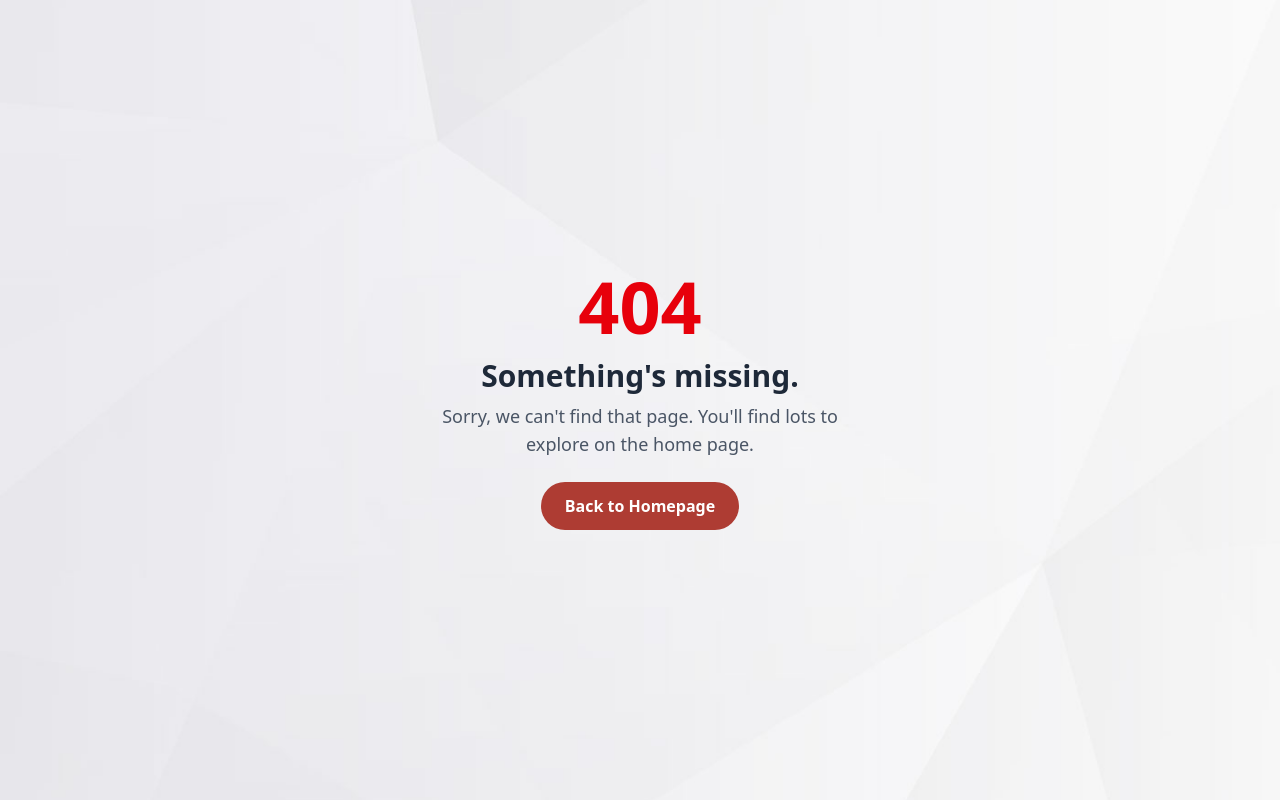
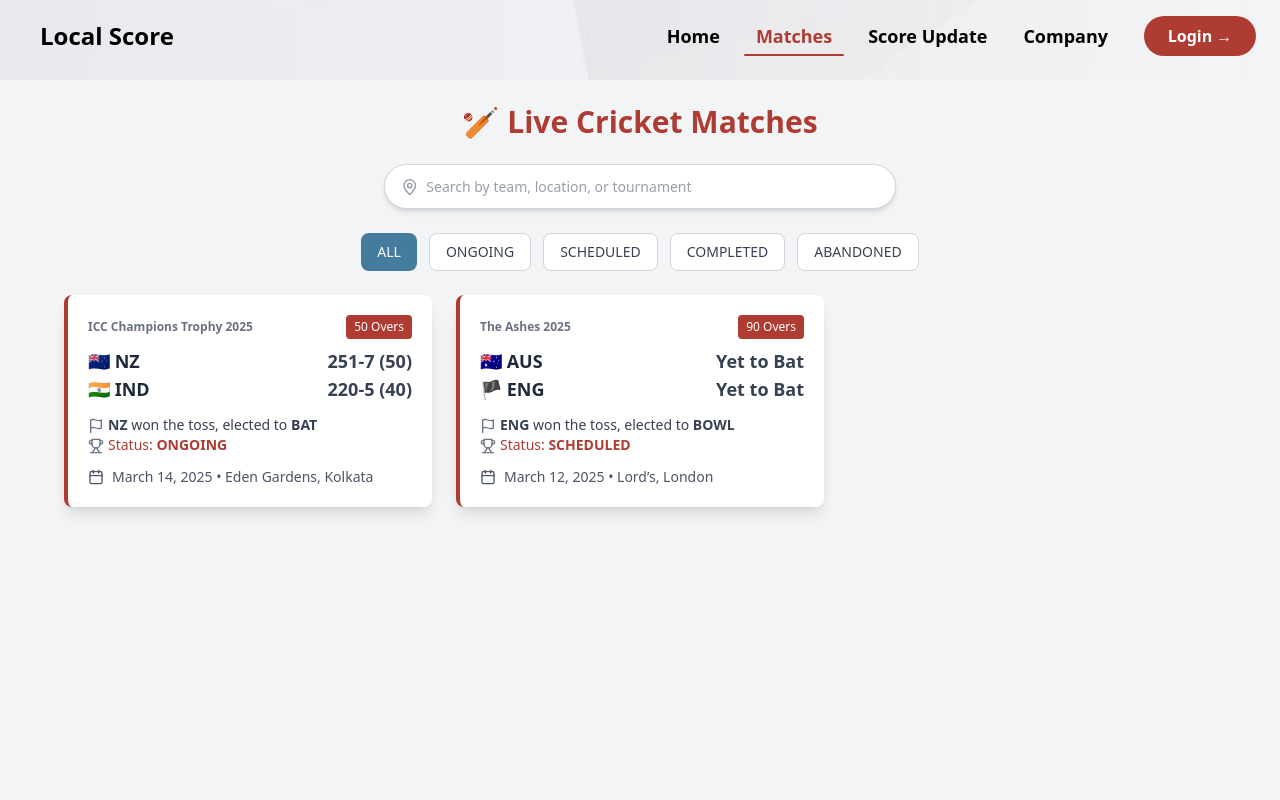
Before and after one commit to AkulaVishnuVardhanReddy/local-score-frontend, a React (Vite) app: page /matches in a window 1280 px wide. Before the commit this address had no page. Shown: the top 800 px of the page. Built offline with nearby package versions, Linux system fonts and the light colour scheme; a web font is replaced by a local one.

Commit message:
Maches Visible

```diff
--- a/src/App.jsx
+++ b/src/App.jsx
@@ -5,6 +5,8 @@ import HomeLayout from "./Components/Layouts/HomeLayout";
 import OtpVerification from "./Components/Authentication/OtpVerification";
 import HeroSection from "./Components/HeroSection";
 import PageNotFound from "./Components/PageNotFound";
+import Matches from "./Components/Feautures/Matches";
+import UpdateScore from "./Components/Feautures/UpdateScore";
 
 function App() {
   return (
@@ -16,7 +18,8 @@ function App() {
           <Route path="login" element={<LoginForm />} />
           <Route path="register" element={<RegistrationForm />} />
           <Route path="verify-email" element={<OtpVerification />} />
-
+          <Route path="matches" element={<Matches />} />
+          <Route path="score-update" element={<UpdateScore />} />
         </Route>
         <Route path="*" element={<PageNotFound />} />
       </Routes>
--- /dev/null
+++ b/src/Components/Feautures/Matches.jsx
@@ -0,0 +1,151 @@
+import React, { useState } from "react";
+import { MapPin, Calendar, Trophy, Flag } from "lucide-react";
+
+const Matches = () => {
+  const [searchQuery, setSearchQuery] = useState("");
+  const matches = [
+    {
+      name: "Final • ICC Champions Trophy, 2025",
+      matchDate: "March 14, 2025",
+      totalOvers: 50,
+      targetRuns: 252,
+      targetOvers: 50,
+      superOver: false,
+      tossDecision: "BAT",
+      matchStatus: "ONGOING",
+      tournament: "ICC Champions Trophy 2025",
+      team1: { name: "NZ", score: "251-7 (50)", flag: "🇳🇿" },
+      team2: { name: "IND", score: "220-5 (40)", flag: "🇮🇳" },
+      tossWinner: "NZ",
+      matchWinner: null,
+      playerOfMatch: null,
+      location: "Eden Gardens, Kolkata",
+    },
+    {
+      name: "1st Test • The Ashes, 2025",
+      matchDate: "March 12, 2025",
+      totalOvers: 90,
+      targetRuns: null,
+      targetOvers: null,
+      superOver: false,
+      tossDecision: "BOWL",
+      matchStatus: "SCHEDULED",
+      tournament: "The Ashes 2025",
+      team1: { name: "AUS", flag: "🇦🇺" },
+      team2: { name: "ENG", flag: "🏴" },
+      tossWinner: "ENG",
+      matchWinner: null,
+      playerOfMatch: null,
+      location: "Lord’s, London",
+    },
+  ];
+
+  const categories = ["ALL", "ONGOING", "SCHEDULED", "COMPLETED", "ABANDONED"];
+  const [selectedCategory, setSelectedCategory] = useState("ALL");
+
+  const filteredMatches = matches.filter(
+    (match) =>
+      (selectedCategory === "ALL" || match.matchStatus === selectedCategory) &&
+      (match.location.toLowerCase().includes(searchQuery.toLowerCase()) ||
+        match.team1.name.toLowerCase().includes(searchQuery.toLowerCase()) ||
+        match.team2.name.toLowerCase().includes(searchQuery.toLowerCase()) ||
+        match.tournament.toLowerCase().includes(searchQuery.toLowerCase()))
+  );
+
+  return (
+    <div className="bg-gray-100 min-h-screen p-6 flex flex-col items-center">
+      <h1 className="text-center text-3xl font-bold text-[#ae3c33] mb-6">
+        🏏 Live Cricket Matches
+      </h1>
+
+      {/* Search Bar */}
+      <div className="w-full max-w-lg flex items-center bg-white border border-gray-300 rounded-full overflow-hidden shadow-md focus-within:shadow-lg transition-all duration-300 min-h-[45px] mb-6 px-4">
+        <MapPin className="text-gray-400" size={18} />
+        <input
+          type="text"
+          placeholder="Search by team, location, or tournament"
+          className="w-full pl-2 py-2 text-sm text-gray-700 border-none focus:outline-none focus:ring-0"
+          value={searchQuery}
+          onChange={(e) => setSearchQuery(e.target.value)}
+        />
+      </div>
+
+      {/* Category Buttons */}
+      <div className="flex flex-wrap justify-center gap-3 mb-6">
+        {categories.map((category) => (
+          <button
+            key={category}
+            className={`px-4 py-2 text-sm font-medium rounded-lg transition-all duration-300 ${
+              selectedCategory === category
+                ? "bg-[#457b9d] text-white"
+                : "bg-white border border-gray-300 text-gray-700 hover:bg-[#a8dadc] hover:text-black"
+            }`}
+            onClick={() => setSelectedCategory(category)}
+          >
+            {category}
+          </button>
+        ))}
+      </div>
+
+      {/* Matches Grid */}
+      <div className="w-full max-w-6xl grid grid-cols-1 sm:grid-cols-2 lg:grid-cols-3 gap-6">
+        {filteredMatches.length > 0 ? (
+          filteredMatches.map((match, index) => (
+            <div
+              key={index}
+              className="bg-white shadow-lg rounded-lg p-5 transition-transform duration-300 transform hover:-translate-y-2 border-l-4 border-[#ae3c33]"
+            >
+              <div className="flex justify-between items-center mb-2">
+                <span className="text-xs font-semibold text-gray-500">
+                  {match.tournament}
+                </span>
+                <span className="text-xs bg-[#ae3c33] text-white px-2 py-1 rounded">
+                  {match.totalOvers ? `${match.totalOvers} Overs` : "Test Match"}
+                </span>
+              </div>
+
+              <div className="text-lg font-semibold text-gray-800">
+                <div className="flex justify-between items-center">
+                  <span>
+                    {match.team1.flag} {match.team1.name}
+                  </span>
+                  <span className="text-gray-700">{match.team1.score || "Yet to Bat"}</span>
+                </div>
+                <div className="flex justify-between items-center">
+                  <span>
+                    {match.team2.flag} {match.team2.name}
+                  </span>
+                  <span className="text-gray-700">{match.team2.score || "Yet to Bat"}</span>
+                </div>
+              </div>
+
+              <div className="mt-3 text-gray-700 text-sm">
+                <p>
+                  <Flag className="inline-block mr-1 text-gray-500" size={16} />
+                  <b>{match.tossWinner}</b> won the toss, elected to <b>{match.tossDecision}</b>
+                </p>
+                <p className="text-[#ae3c33] font-medium">
+                  <Trophy className="inline-block mr-1 text-gray-500" size={16} />
+                  Status: <b>{match.matchStatus}</b>
+                </p>
+              </div>
+
+              <div className="mt-3 flex items-center gap-2 text-gray-600 text-sm">
+                <Calendar size={16} />
+                <span>
+                  {match.matchDate} • {match.location}
+                </span>
+              </div>
+            </div>
+          ))
+        ) : (
+          <p className="text-center text-gray-500 col-span-full">
+            No matches available in this category.
+          </p>
+        )}
+      </div>
+    </div>
+  );
+};
+
+export default Matches;
--- /dev/null
+++ b/src/Components/Feautures/UpdateScore.jsx
@@ -0,0 +1,91 @@
+import React, { useState } from "react";
+import { CheckCircle, XCircle, PlusCircle, MinusCircle } from "lucide-react";
+
+const UpdateScore = ({ isCreator }) => {
+  const [score, setScore] = useState({ runs: 0, wickets: 0, overs: 0.0 });
+  const [ballType, setBallType] = useState("Normal");
+
+  const ballOptions = ["Normal", "Wide", "No Ball", "Bye", "Leg Bye", "Dot"];
+
+  const updateScore = (runs) => {
+    setScore((prev) => ({
+      runs: prev.runs + runs,
+      wickets: prev.wickets,
+      overs: parseFloat((prev.overs + 0.1).toFixed(1)),
+    }));
+  };
+
+  const addWicket = () => {
+    setScore((prev) => ({ ...prev, wickets: prev.wickets + 1 }));
+  };
+
+  const undo = () => {
+    setScore({ runs: 0, wickets: 0, overs: 0.0 });
+  };
+
+  return (
+    <div className="max-w-xl mx-auto p-6 bg-white rounded-lg shadow-lg border">
+      <h2 className="text-xl font-semibold text-gray-700 mb-4">Update Match Score</h2>
+
+      {/* Score Display */}
+      <div className="flex justify-between items-center bg-gray-100 p-4 rounded-md mb-4">
+        <div className="text-lg font-semibold text-gray-800">🏏 Runs: {score.runs}</div>
+        <div className="text-lg font-semibold text-gray-800">❌ Wickets: {score.wickets}</div>
+        <div className="text-lg font-semibold text-gray-800">⚡ Overs: {score.overs}</div>
+      </div>
+
+      {/* Ball Type Selection */}
+      <div className="mb-4">
+        <label className="text-gray-600 font-medium">Select Ball Type:</label>
+        <div className="flex flex-wrap gap-2 mt-2">
+          {ballOptions.map((option) => (
+            <button
+              key={option}
+              className={`px-3 py-1 rounded-full text-sm font-semibold ${
+                ballType === option ? "bg-blue-600 text-white" : "bg-gray-200 text-gray-700"
+              }`}
+              onClick={() => setBallType(option)}
+            >
+              {option}
+            </button>
+          ))}
+        </div>
+      </div>
+
+      {/* Update Buttons */}
+      {isCreator ? (
+        <>
+          <div className="flex flex-wrap gap-3 mb-4">
+            {[1, 2, 3, 4, 6].map((runs) => (
+              <button
+                key={runs}
+                onClick={() => updateScore(runs)}
+                className="bg-green-500 hover:bg-green-600 text-white font-bold py-2 px-4 rounded-md flex items-center gap-1"
+              >
+                <PlusCircle size={16} /> {runs} Runs
+              </button>
+            ))}
+          </div>
+
+          <button
+            onClick={addWicket}
+            className="bg-red-500 hover:bg-red-600 text-white font-bold py-2 px-4 rounded-md flex items-center gap-1 mb-3"
+          >
+            <XCircle size={16} /> Add Wicket
+          </button>
+
+          <button
+            onClick={undo}
+            className="bg-gray-400 hover:bg-gray-500 text-white font-bold py-2 px-4 rounded-md flex items-center gap-1"
+          >
+            <MinusCircle size={16} /> Reset Score
+          </button>
+        </>
+      ) : (
+        <p className="text-red-500 font-medium text-sm">Only the match creator can update the score.</p>
+      )}
+    </div>
+  );
+};
+
+export default UpdateScore;
--- a/src/Components/HomeHeader.jsx
+++ b/src/Components/HomeHeader.jsx
@@ -5,8 +5,8 @@ import bgImage from "../assets/bg-registration-form-2.jpg";
 
 const NAV_LINKS = [
   { name: "Home", path: "/" },
-  { name: "Features", path: "/features" },
-  { name: "Marketplace", path: "/marketplace" },
+  { name: "Matches", path: "/matches" },
+  { name: "Score Update", path: "/score-update" },
   { name: "Company", path: "/company" },
 ];
 
```
